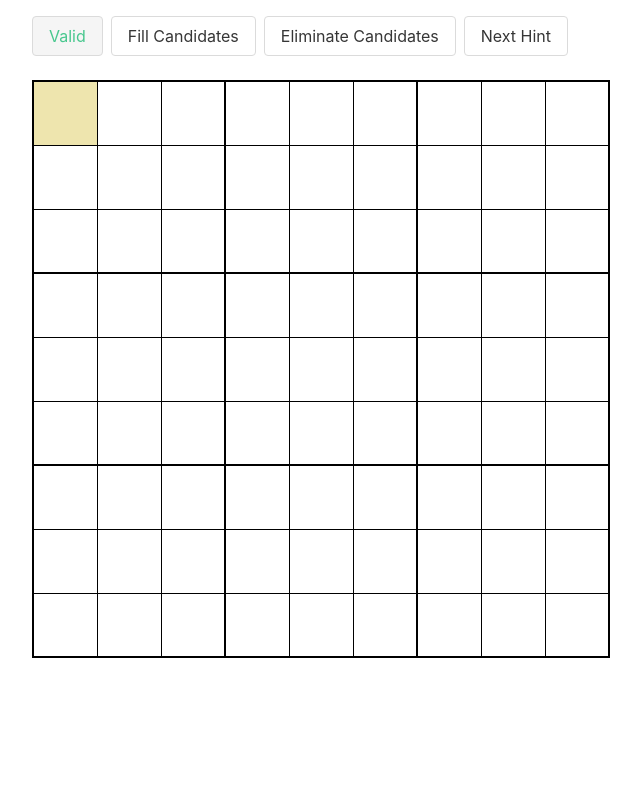
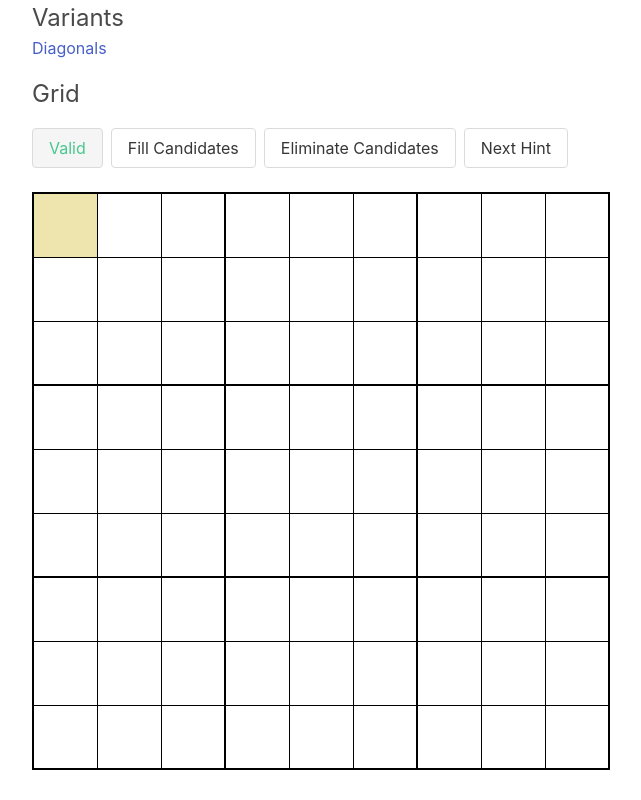
Before and after one commit to cypressious/vue3-sudoku-solver, a Vue app: page / in a window 1280 px wide. Shown: the whole page, without its empty margins (32-673 px from the left). Built offline with nearby package versions, Linux system fonts and the light colour scheme.

Commit message:
add link to presets

```diff
--- a/src/App.vue
+++ b/src/App.vue
@@ -1,5 +1,13 @@
 <template>
     <div class="container">
+        <h2 class="is-size-4">Variants</h2>
+
+        <div clasS="mb-4">
+            <a href="/?digits=__5___6__+_4_6___2_+3___7___5+_2___6___+__1___3__+___4___6_+5___3___1+_9___2_4_+__8___5__">Diagonals</a>
+        </div>
+
+        <h2 class="is-size-4">Grid</h2>
+
         <div>
             <Grid/>
         </div>
```
